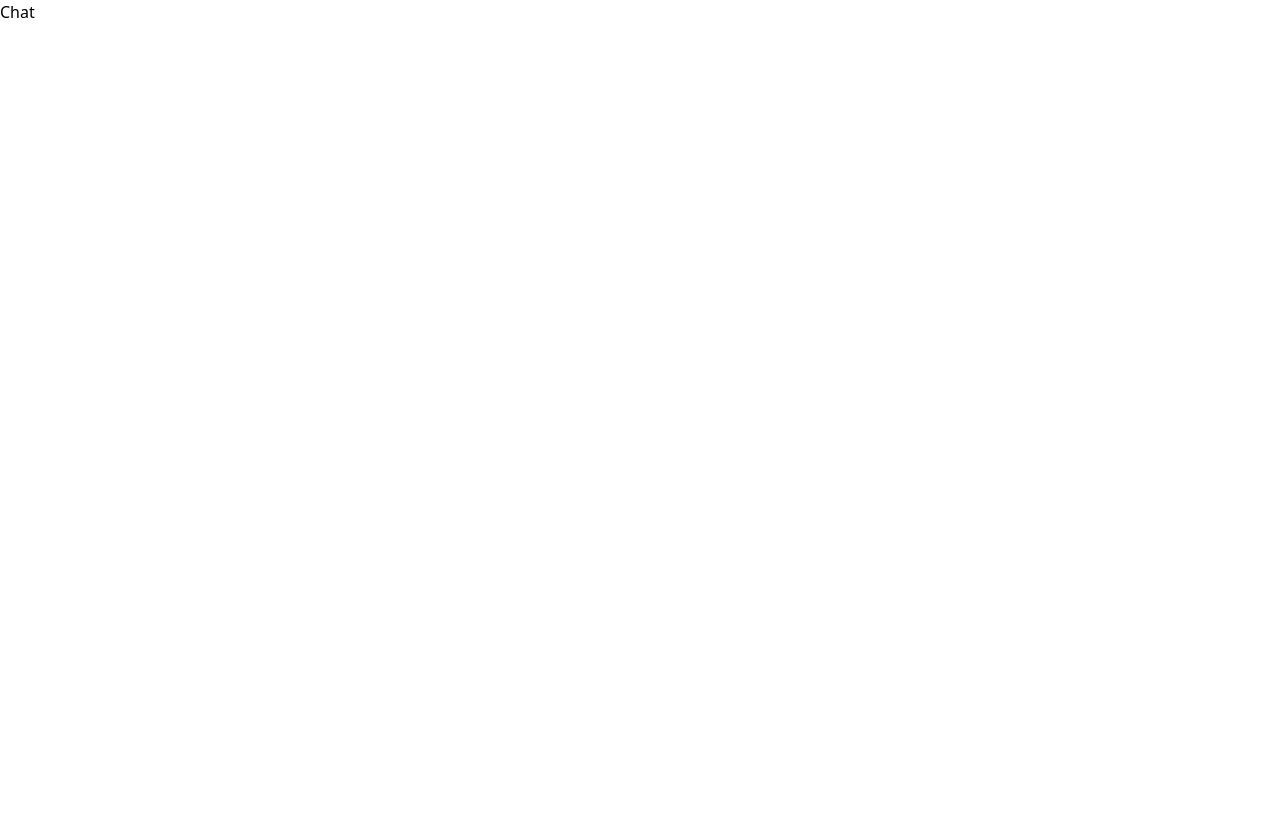
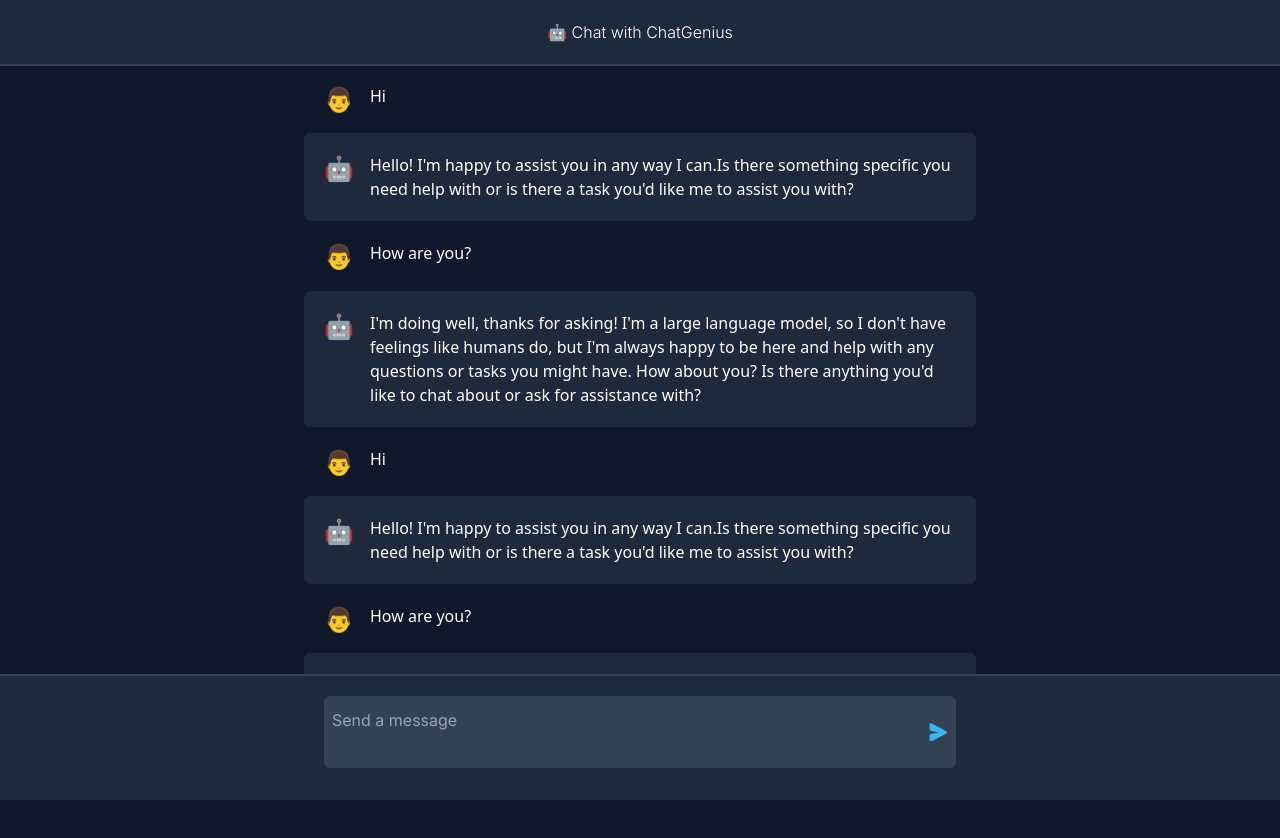
Before and after one commit to jcblanc2/ChatGenius, a React (Vite) app: page /chat in a window 1280 px wide. Shown: the top 838 px of the page. Before the commit the page ends 800 px from the top, so only its background shows below. Built offline with nearby package versions, Linux system fonts and the light colour scheme.

Commit message:
Add chat Page

```diff
--- a/src/App.jsx
+++ b/src/App.jsx
@@ -7,9 +7,9 @@
   return (
     <div>
       <Routes>
-        <Route path="/" element={<Chat />} />
+        <Route path="/" element={<Login />} />
+        <Route path="login" element={<Login />} />
         <Route path="chat" element={<Chat />} />
-        <Route path="login" element={<Login />} />
         <Route path="register" element={<Register />} />
       </Routes>
     </div>
--- a/src/components/AuthButton.jsx
+++ b/src/components/AuthButton.jsx
@@ -1,6 +1,6 @@
 const AuthButton = ({ label }) => {
     return (
-        <button className="uppercase block w-full p-4 text-lg rounded-full bg-indigo-500 hover:bg-indigo-600 focus:outline-none">{label}</button>
+        <button className="uppercase block w-full p-4 text-lg rounded-full bg-secondary hover:bg-secondary-active focus:outline-none">{label}</button>
     )
 }
 
--- a/src/components/InputText.jsx
+++ b/src/components/InputText.jsx
@@ -1,7 +1,7 @@
 const InputText = ({ placeholder }) => {
     return (
         <div className="pb-2 pt-4">
-            <input type={placeholder.toLowerCase()} name={placeholder.toLowerCase()} id={placeholder.toLowerCase()} placeholder={placeholder} className="block w-full p-4 text-lg rounded-md bg-black" />
+            <input type={placeholder.toLowerCase()} name={placeholder.toLowerCase()} id={placeholder.toLowerCase()} placeholder={placeholder} className="block w-full p-4 text-lg rounded-md bg-third focus:outline-none" />
         </div>
     )
 }
--- /dev/null
+++ b/src/components/MessageCard.jsx
@@ -0,0 +1,15 @@
+const backgroundColor = {
+    AI: "bg-third-active",
+    USER: ""
+};
+
+const MessageCard = ({ message }) => {
+    return (
+        <div className={`flex gap-x-4 rounded-md py-5 px-5 ${backgroundColor[message.role]}`}>
+            <span className="text-xl sm:text-2xl">{message.role === 'AI' ? "🤖" : "👨"}</span>
+            <p className="text-inter">{message.text}</p>
+        </div>
+    )
+}
+
+export default MessageCard
--- a/src/pages/Chat.jsx
+++ b/src/pages/Chat.jsx
@@ -1,6 +1,41 @@
+import MessageCard from "../components/MessageCard";
+import { Message } from "../utils/message";
+
+const messages = [new Message('Hi', 'USER'),
+new Message("Hello! I'm happy to assist you in any way I can.Is there something specific you need help with or is there a task you'd like me to assist you with?", 'AI'), new Message("How are you?", "USER"), new Message("I'm doing well, thanks for asking! I'm a large language model, so I don't have feelings like humans do, but I'm always happy to be here and help with any questions or tasks you might have. How about you? Is there anything you'd like to chat about or ask for assistance with?", 'AI'), new Message('Hi', 'USER'),
+new Message("Hello! I'm happy to assist you in any way I can.Is there something specific you need help with or is there a task you'd like me to assist you with?", 'AI'), new Message("How are you?", "USER"), new Message("I'm doing well, thanks for asking! I'm a large language model, so I don't have feelings like humans do, but I'm always happy to be here and help with any questions or tasks you might have. How about you? Is there anything you'd like to chat about or ask for assistance with?", 'AI'),];
+
 const Chat = () => {
     return (
-        <div>Chat</div>
+        <section className="min-h-screen flex flex-col justify-start text-white bg-primary">
+            <div className="bg-third-active w-full py-5 fixed border-b-2 border-third">
+                <h4 className="font-inter font-light text-center">🤖 Chat with ChatGenius</h4>
+            </div>
+
+            <div className="mt-16 max-w-2xl mx-auto pb-16">
+                {messages.map((item, index) => (
+                    <MessageCard key={index} message={item} />
+                ))}
+            </div>
+
+            <footer className="fixed bottom-0 left-0 right-0 bg-third-active border-t-2 border-third">
+                <div className="container max-w-2xl mx-auto p-5 pb-8">
+                    <form className="w-full flex justify-center items-center">
+                        <div class="flex w-full">
+
+                            <textarea type="text" placeholder="Send a message" className="flex-grow block w-full rounded-l-md border-0 py-3 pl-2 pr-1 text-white bg-third placeholder:text-gray-400  focus:outline-none sm:leading-6 resize-none overflow-hidden font-inter" spellCheck="false"></textarea>
+
+                            <button className="w-7 rounded-r-md bg-third">
+                                <span>
+                                    <svg xmlns="http://www.w3.org/2000/svg" viewBox="0 0 16 16" fill="none" class="text-secondary  mr-2"><path d="M.5 1.163A1 1 0 0 1 1.97.28l12.868 6.837a1 1 0 0 1 0 1.766L1.969 15.72A1 1 0 0 1 .5 14.836V10.33a1 1 0 0 1 .816-.983L8.5 8 1.316 6.653A1 1 0 0 1 .5 5.67V1.163Z" fill="currentColor"></path>
+                                    </svg>
+                                </span>
+                            </button>
+                        </div>
+                    </form>
+                </div>
+            </footer>
+        </section>
     )
 }
 
--- a/src/pages/Login.jsx
+++ b/src/pages/Login.jsx
@@ -12,9 +12,9 @@
                     </h1>
 
                     <div className="py-6 space-x-4">
-                        <span className="w-10 h-10 items-center justify-center inline-flex rounded-full font-bold text-lg border-2 border-white cursor-pointer">f</span>
-                        <span className="w-10 h-10 items-center justify-center inline-flex rounded-full font-bold text-lg border-2 border-white cursor-pointer">G+</span>
-                        <span className="w-10 h-10 items-center justify-center inline-flex rounded-full font-bold text-lg border-2 border-white cursor-pointer">in</span>
+                        <span className="w-10 h-10 items-center justify-center inline-flex rounded-full font-bold text-lg cursor-pointer bg-secondary">f</span>
+                        <span className="w-10 h-10 items-center justify-center inline-flex rounded-full font-bold text-lg bg-secondary cursor-pointer">G+</span>
+                        <span className="w-10 h-10 items-center justify-center inline-flex rounded-full font-bold text-lg bg-secondary cursor-pointer">in</span>
                     </div>
 
                     <p className="text-gray-100">
@@ -29,9 +29,9 @@
                             <AuthButton label='sign in' />
                         </div>
 
-                        <div className="text-gray-400">
+                        <div className="text-white">
                             <span>Don't have an account?</span>
-                            <Link to='/register' className="hover:text-indigo-500"> Register</Link>
+                            <Link to='/register' className="hover:text-secondary"> Register</Link>
                         </div>
                     </form>
                 </div>
--- a/src/pages/Register.jsx
+++ b/src/pages/Register.jsx
@@ -12,9 +12,9 @@
                     </h1>
 
                     <div className="py-6 space-x-4">
-                        <span className="w-10 h-10 items-center justify-center inline-flex rounded-full font-bold text-lg border-2 border-white cursor-pointer">f</span>
-                        <span className="w-10 h-10 items-center justify-center inline-flex rounded-full font-bold text-lg border-2 border-white cursor-pointer">G+</span>
-                        <span className="w-10 h-10 items-center justify-center inline-flex rounded-full font-bold text-lg border-2 border-white cursor-pointer">in</span>
+                        <span className="w-10 h-10 items-center justify-center inline-flex rounded-full font-bold text-lg bg-secondary cursor-pointer">f</span>
+                        <span className="w-10 h-10 items-center justify-center inline-flex rounded-full font-bold text-lg bg-secondary cursor-pointer">G+</span>
+                        <span className="w-10 h-10 items-center justify-center inline-flex rounded-full font-bold text-lg bg-secondary cursor-pointer">in</span>
                     </div>
 
                     <p className="text-gray-100">
@@ -30,9 +30,9 @@
                             <AuthButton label='sign in' />
                         </div>
 
-                        <div className="text-gray-400">
+                        <div className="text-white">
                             <span>Already have an account?</span>
-                            <Link to="/login" className="hover:text-indigo-500"> Login</Link>
+                            <Link to="/" className="hover:text-secondary"> Login</Link>
                         </div>
                     </form>
                 </div>
--- /dev/null
+++ b/src/utils/message.js
@@ -0,0 +1,6 @@
+export class Message {
+    constructor(text, role) {
+        this.text = text;
+        this.role = role;
+    }
+};
--- a/tailwind.config.js
+++ b/tailwind.config.js
@@ -22,11 +22,11 @@
         inter: ['Inter', 'sans-serif'],
       },
       colors: {
-        'primary': "#161616",
+        'primary': "#0F172A",
         "secondary": "#36B6EF",
-        "third": "#1e293b",
-        "light-blue": "#334155",
-        "light-white": "#92A1B6",
+        "secondary-active": "#38BDF8",
+        "third": "#334155",
+        "third-active": "#1E293B",
       },
       screens: {
         "wide": "1440px"
```
Also changed, not shown: 1 other file (tests, documents, lock files or other folders).
